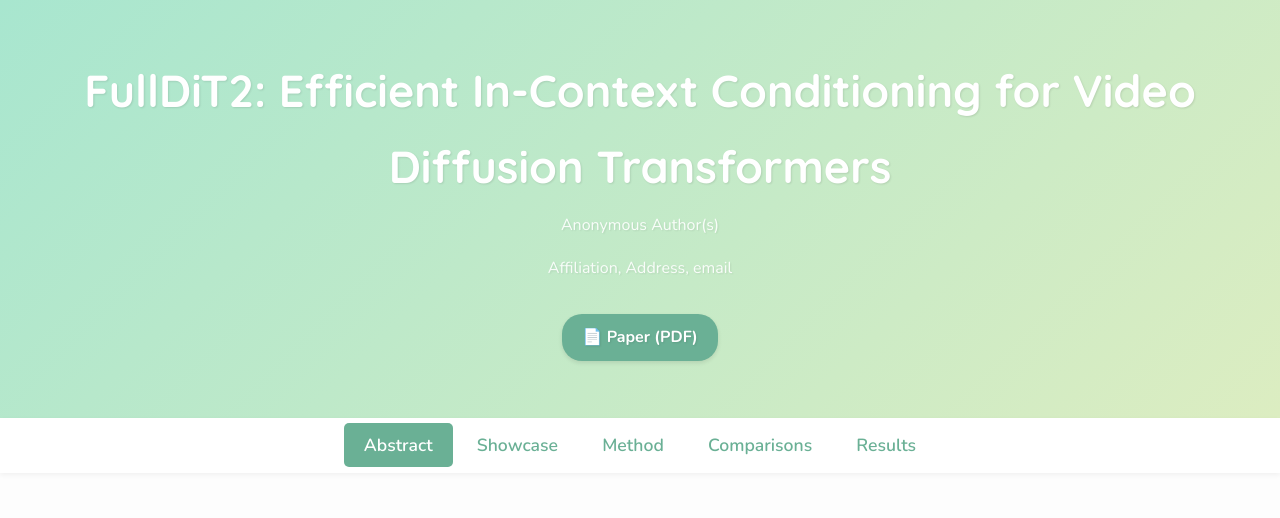
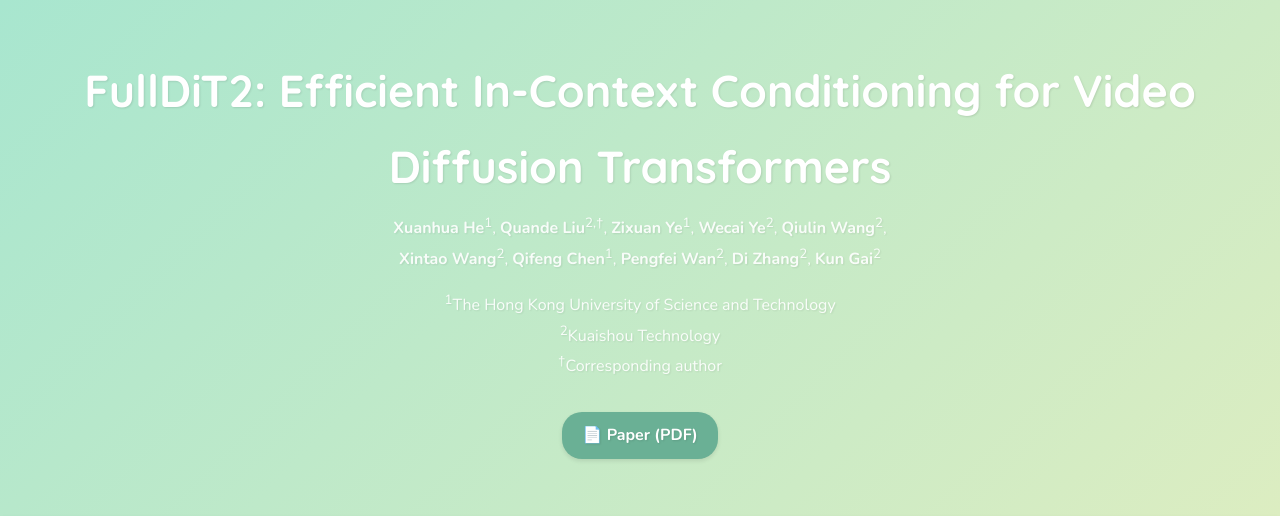
Before and after one commit to FullDiT2/FullDiT2.github.io, a plain HTML site: page index.html in a window 1280 px wide. Shown: the top 518 px of the page. Drawn offline with nearby package versions, Linux system fonts and the light colour scheme.

Commit message:
Update index.html

```diff
--- a/index.html
+++ b/index.html
@@ -503,6 +503,12 @@
             margin-top: 25px;
             margin-bottom: 25px;
         }
+    /* 选中 class="authors" 元素内部的所有链接 a */
+    .authors a {
+        color: inherit; /* 颜色继承父元素(p)的颜色，通常是黑色 */
+        text-decoration: none; /* 去掉下划线 */
+    }
+</style>
     </style>
 </head>
 <body>
@@ -510,12 +516,32 @@
     <header>
         <div class="container">
             <h1>FullDiT2: Efficient In-Context Conditioning for Video Diffusion Transformers</h1>
-            <p class="authors">Anonymous Author(s)</p>
-            <p class="affiliation">Affiliation, Address, email</p>
+
+            <p class="authors">
+                <strong><a href="https://xuanhuahe.github.io/">Xuanhua He</a></strong><sup>1</sup>,
+                <strong><a href="https://liuquande.github.io/">Quande Liu</a></strong><sup>2,†</sup>,
+                <strong><a href="https://zixuan-ye.github.io/">Zixuan Ye</a></strong><sup>1</sup>,
+                <strong><a href="https://ywcmaike.github.io/">Wecai Ye</a></strong><sup>2</sup>,
+                <strong><a href="https://openreview.net/profile?id=~Qiulin_Wang1">Qiulin Wang</a></strong><sup>2</sup>,
+                <br>
+                <strong><a href="https://xinntao.github.io/">Xintao Wang</a></strong><sup>2</sup>,
+                <strong><a href="https://cqf.io/">Qifeng Chen</a></strong><sup>1</sup>,
+                <strong><a href="https://scholar.google.com/citations?user=P6MraaYAAAAJ&hl=en">Pengfei Wan</a></strong><sup>2</sup>,
+                <strong><a href="https://openreview.net/profile?id=~Di_ZHANG3">Di Zhang</a></strong><sup>2</sup>,
+                <strong><a href="https://openreview.net/profile?id=~Kun_Gai1">Kun Gai</a></strong><sup>2</sup>
+            </p>
+
+            <p class="affiliation">
+                <sup>1</sup>The Hong Kong University of Science and Technology<br>
+                <sup>2</sup>Kuaishou Technology<br>
+                <sup>†</sup>Corresponding author
+            </p>
+
             <div class="links">
                 <a href="#paper-link-placeholder">📄 Paper (PDF)</a>
-                </div>
+            </div>
         </div>
+
     </header>
 
     <nav>
```
